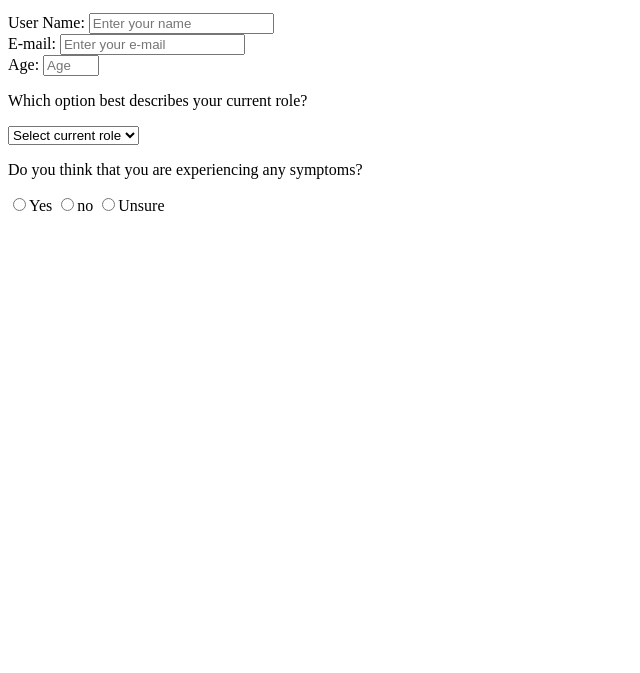
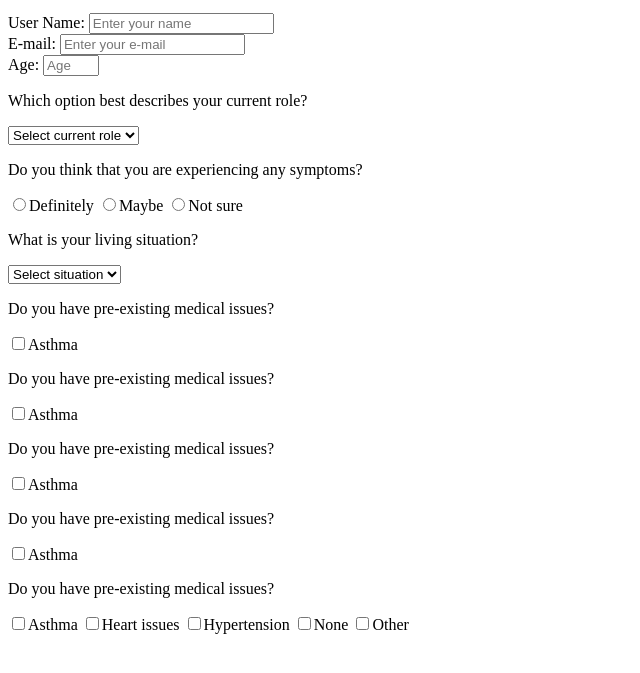
Before and after one commit to rootdown001/survey_form, a plain HTML site: page index.html in a window 1280 px wide. Shown: the part 87-760 px from the top of the page, without its empty margins (0-640 px from the left). Drawn offline with Linux system fonts and the light colour scheme.

Commit message:
checkboxes

```diff
--- a/index.html
+++ b/index.html
@@ -55,6 +55,7 @@
             <option value="preferNo">Prefer not to say</option>
             <option value="other">Other</option>
         </select>
+    </div>
 
     <div class="form-group">
         <p>Do you think that you are experiencing any symptoms?</p>
@@ -62,25 +63,121 @@
             <input
             type="radio"
             name="symptoms"
-            value="yes"
-            />Yes
+            value="definitely"
+            />Definitely
         </label>
 
         <label>
             <input
             type="radio"
             name="symptoms"
-            value="no"
-            />no
+            value="maybe"
+            />Maybe
         </label>
 
         <label>
             <input
             type="radio"
             name="symptoms"
-            value="unsure"
-            />Unsure
+            value="not-sure"
+            />Not sure
         </label>
+    </div>
+
+    <div class="form-group">
+        <p>What is your living situation?</p>
+        <select id="dropdown" name="living">
+            <option disabled selected value>Select situation</option>
+            <option value="alone">Alone</option>
+            <option value="others">With others</option>
+            <option value="care">Care facility</option>
+            <option value="homeless">Homeless</option>
+            <option value="other">Other</option>
+        </select>
+    </div>
+
+    <div class="form-group">
+        <p>Do you have pre-existing medical issues?</p>
+        <label>
+            <input
+            type="checkbox"
+            name="medical"
+            value="asthma"
+            />Asthma
+        </label>
+
+        <div class="form-group">
+            <p>Do you have pre-existing medical issues?</p>
+            <label>
+                <input
+                type="checkbox"
+                name="medical"
+                value="asthma"
+                />Asthma
+            </label>
+
+        <div class="form-group">
+            <p>Do you have pre-existing medical issues?</p>
+            <label>
+                <input
+                type="checkbox"
+                name="medical"
+                value="asthma"
+                />Asthma
+            </label>
+
+            <div class="form-group">
+                <p>Do you have pre-existing medical issues?</p>
+                <label>
+                    <input
+                    type="checkbox"
+                    name="medical"
+                    value="asthma"
+                    />Asthma
+                </label>
+
+                <p>Do you have pre-existing medical issues?</p>
+                <label>
+                    <input
+                    type="checkbox"
+                    name="medical"
+                    value="asthma"
+                    />Asthma
+                </label>
+
+                <label>
+                    <input
+                    type="checkbox"
+                    name="medical"
+                    value="coronary"
+                    />Heart issues
+                </label>
+
+                <label>
+                    <input
+                    type="checkbox"
+                    name="medical"
+                    value="htn"
+                    />Hypertension
+                </label>
+
+                <label>
+                    <input
+                    type="checkbox"
+                    name="medical"
+                    value="none"
+                    />None
+                </label>
+
+                <label>
+                    <input
+                    type="checkbox"
+                    name="medical"
+                    value="other"
+                    />Other
+                </label>
+
+
     </div>
 
 
```
